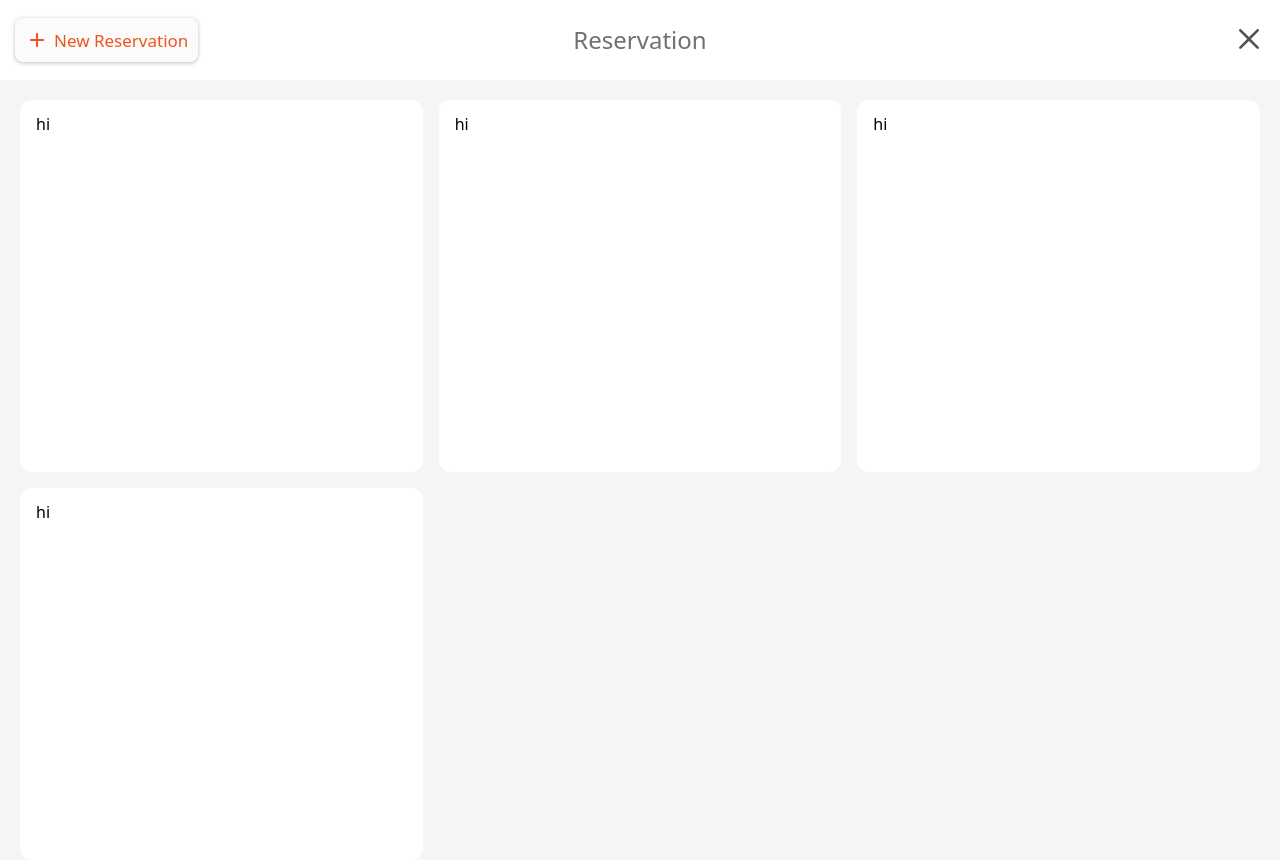
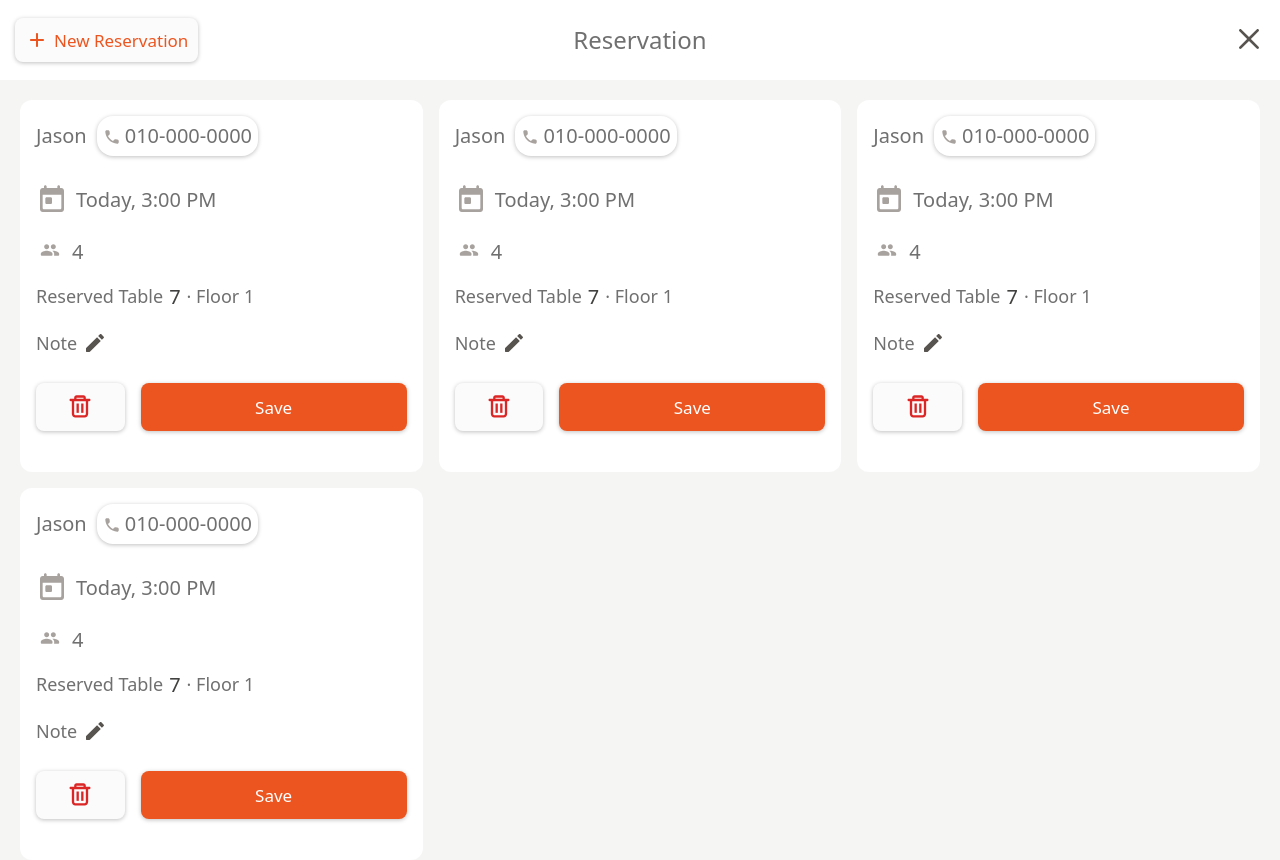
Before and after one commit to codnr98/reservation-sveltekit, a SvelteKit app: page / in a window 1280 px wide. Shown: the top 860 px of the page. Built offline with nearby package versions, Linux system fonts and the light colour scheme.

Commit message:
feat: Card 컴포넌트 마크업

```diff
--- a/src/components/Button.svelte
+++ b/src/components/Button.svelte
@@ -5,6 +5,7 @@
 	import MinusIcon from '../assets/math-minus.svelte';
 	import PlusIcon from '../assets/math-plus.svelte';
 	import TrashIcon from '../assets/trash.svelte';
+
 	export let text: string = '';
 	export let icon: 'arrow-left' | 'add' | 'calendar' | 'minus' | 'plus' | 'trash' | null = null;
 	export let sizeAlign: 'inner' | 'outer';
--- a/src/components/Card.svelte
+++ b/src/components/Card.svelte
@@ -1,14 +1,136 @@
 <script>
+	import PhoneIcon from '../assets/phone.svelte';
+	import CalenderIcon from '../assets/today.svelte';
+	import GroupIcon from '../assets/group.svelte';
+	import EditIcon from '../assets/edit.svelte';
+	import Button from './Button.svelte';
 </script>
 
 <article>
-	<h1>hi</h1>
+	<div class="customer-info">
+		<h3>Jason</h3>
+		<div class="phone-num">
+			<PhoneIcon />
+			<p>010-000-0000</p>
+		</div>
+	</div>
+
+	<div class="reservation-info">
+		<div class="date-info">
+			<CalenderIcon />
+			<p>
+				{'Today, 3:00 PM'}
+			</p>
+		</div>
+
+		<div class="guest-info">
+			<div class="icon-wrapper">
+				<GroupIcon />
+			</div>
+			<p>4</p>
+		</div>
+
+		<div class="table-info">
+			<p>{'Reserved Table'}</p>
+			<p>7</p>
+			<p>· Floor 1</p>
+		</div>
+
+		<div class="note-info">
+			<p>Note</p>
+			<EditIcon />
+		</div>
+	</div>
+
+	<div class="button-container">
+		<div class="button-wrapper">
+			<Button icon={'trash'} color={'normal'} sizeAlign={'outer'} onClick={() => {}} />
+		</div>
+		<div class="button-wrapper">
+			<Button text="Save" color={'orange'} sizeAlign={'outer'} onClick={() => {}} />
+		</div>
+	</div>
 </article>
 
 <style>
 	article {
+		display: flex;
+		flex-direction: column;
+		gap: 28px;
 		background-color: var(--background-primary);
 		border-radius: 12px;
 		padding: 16px;
+		color: var(--black300);
+		font-size: 20px;
+	}
+
+	.customer-info {
+		display: flex;
+		align-items: center;
+		gap: 10px;
+		font-weight: 400;
+	}
+
+	.phone-num {
+		display: flex;
+		box-shadow: var(--shadow);
+		padding: 10px 6px;
+		border-radius: 16px;
+		gap: 4px;
+		align-items: end;
+	}
+
+	.reservation-info {
+		display: flex;
+		flex-direction: column;
+		gap: 24px;
+	}
+
+	.date-info {
+		display: flex;
+		align-items: center;
+		gap: 8px;
+	}
+
+	.guest-info {
+		display: flex;
+		align-items: center;
+		gap: 8px;
+	}
+
+	.icon-wrapper {
+		padding: 0 4px;
+	}
+
+	.table-info {
+		display: flex;
+		gap: 6px;
+		font-size: 18px;
+	}
+
+	.table-info > p:nth-child(2) {
+		color: var(--black400);
+		font-size: 20px;
+	}
+
+	.note-info {
+		display: flex;
+		font-size: 18px;
+		align-items: center;
+		gap: 6px;
+	}
+
+	.button-container {
+		display: flex;
+		width: 100%;
+		gap: 16px;
+	}
+
+	.button-container > * {
+		flex: 1 1 0%;
+	}
+
+	.button-container > div:last-child {
+		flex: 3 1 0%;
 	}
 </style>
```
Also changed, not shown: src/assets/edit.svelte (renamed from src/assets/edit.svg), src/assets/group.svelte (renamed from src/assets/group.svg), src/assets/phone.svelte (renamed from src/assets/phone.svg).
